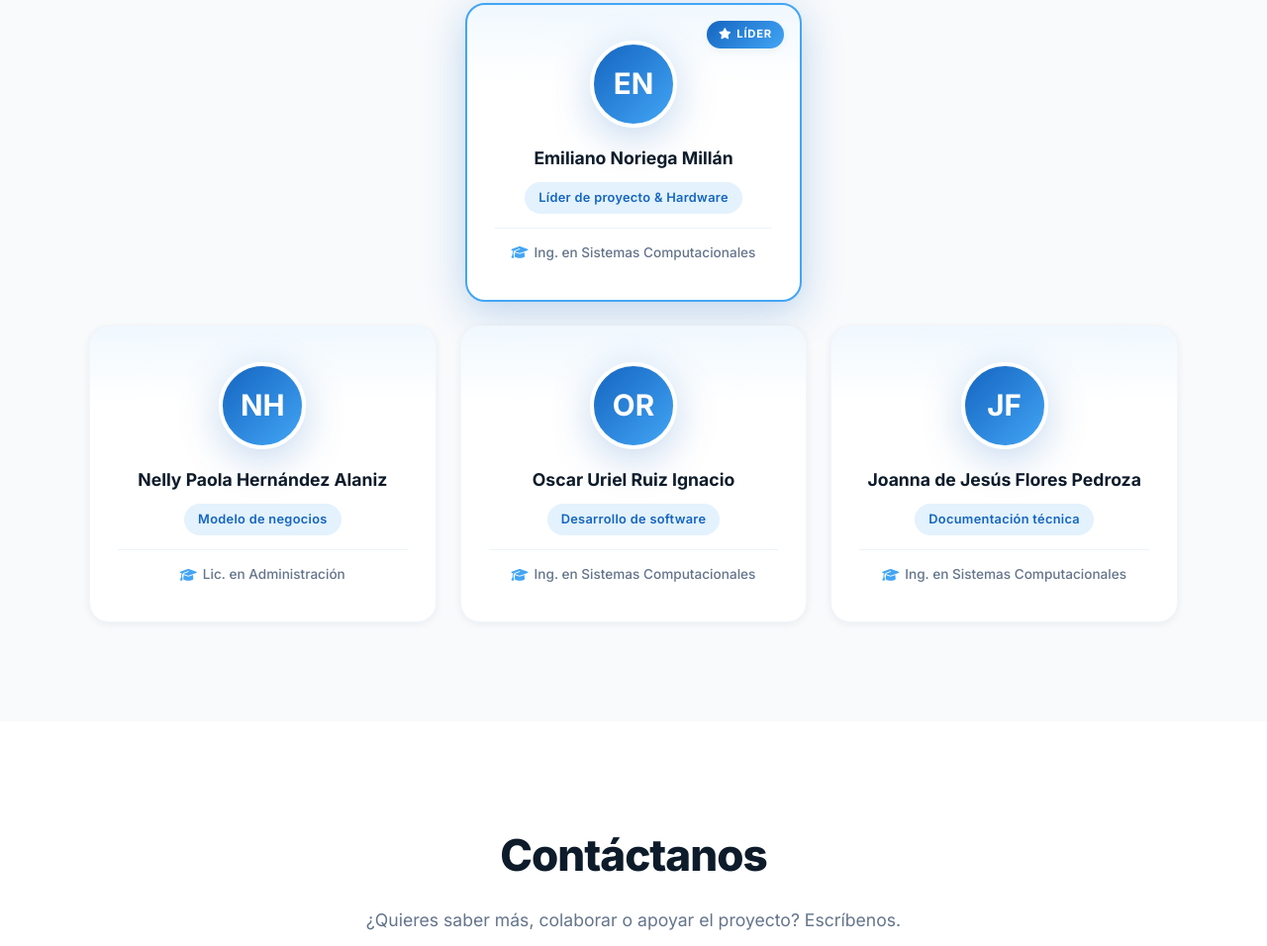
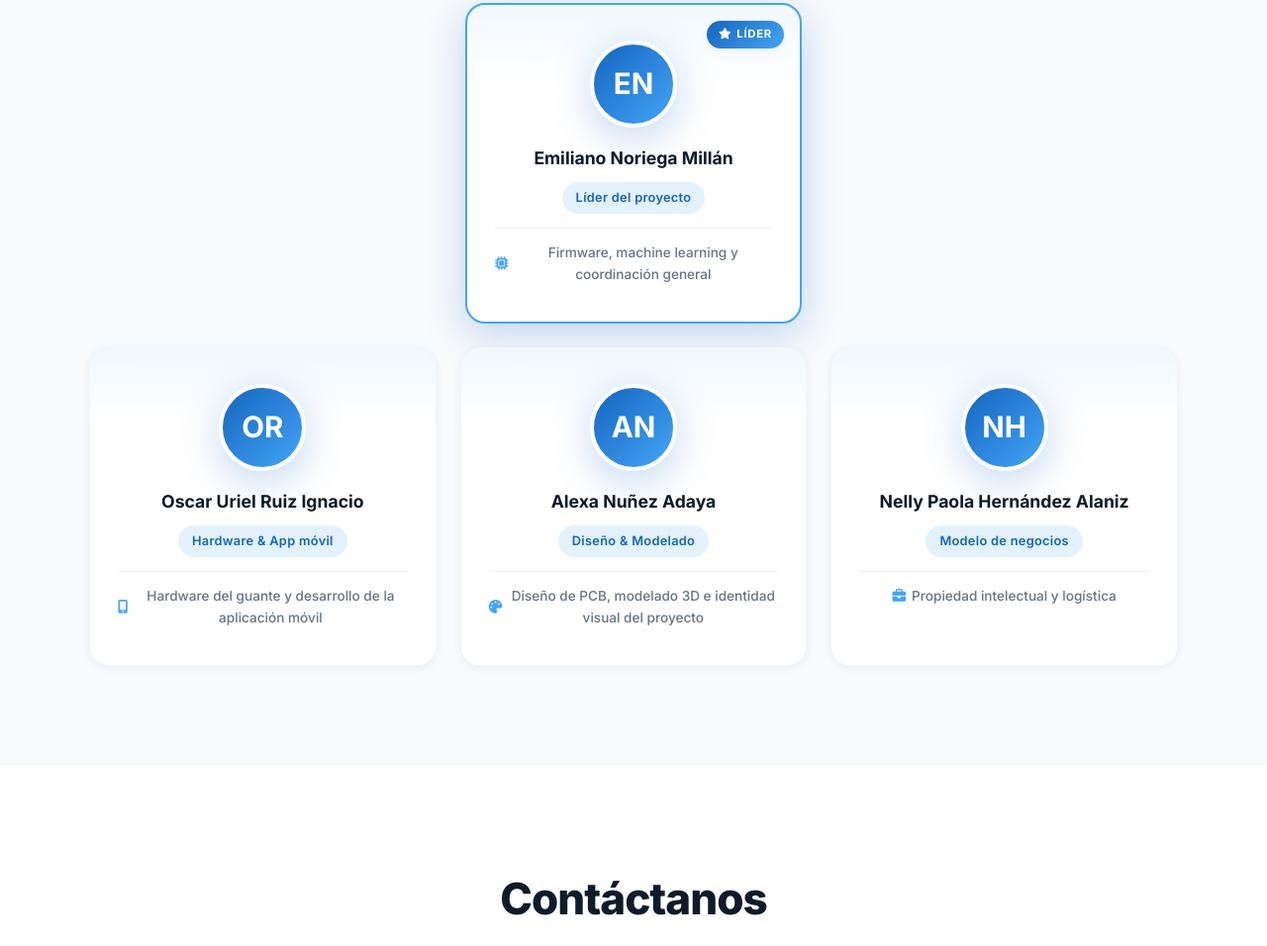
Before and after one commit to maivoxmx/maivox, a plain HTML site: page index.html in a window 1280 px wide. Shown: the part 4680-5636 px from the top of the page at 99% size. Drawn offline with Linux system fonts and the light colour scheme.

Commit message:
Add files via upload

```diff
--- a/index.html
+++ b/index.html
@@ -1335,29 +1335,29 @@
                     <div class="team-leader-badge"><i class="fas fa-star"></i> Líder</div>
                     <div class="team-avatar">EN</div>
                     <div class="team-name">Emiliano Noriega Millán</div>
-                    <div class="team-role">Líder de proyecto & Hardware</div>
-                    <div class="team-degree"><i class="fas fa-graduation-cap"></i> Ing. en Sistemas Computacionales</div>
+                    <div class="team-role">Líder del proyecto</div>
+                    <div class="team-degree"><i class="fas fa-microchip"></i> Firmware, machine learning y coordinación general</div>
                 </div>
             </div>
 
             <div class="team-grid">
                 <div class="team-card fade-in">
+                    <div class="team-avatar">OR</div>
+                    <div class="team-name">Oscar Uriel Ruiz Ignacio</div>
+                    <div class="team-role">Hardware & App móvil</div>
+                    <div class="team-degree"><i class="fas fa-mobile-screen-button"></i> Hardware del guante y desarrollo de la aplicación móvil</div>
+                </div>
+                <div class="team-card fade-in">
+                    <div class="team-avatar">AN</div>
+                    <div class="team-name">Alexa Nuñez Adaya</div>
+                    <div class="team-role">Diseño & Modelado</div>
+                    <div class="team-degree"><i class="fas fa-palette"></i> Diseño de PCB, modelado 3D e identidad visual del proyecto</div>
+                </div>
+                <div class="team-card fade-in">
                     <div class="team-avatar">NH</div>
                     <div class="team-name">Nelly Paola Hernández Alaniz</div>
                     <div class="team-role">Modelo de negocios</div>
-                    <div class="team-degree"><i class="fas fa-graduation-cap"></i> Lic. en Administración</div>
-                </div>
-                <div class="team-card fade-in">
-                    <div class="team-avatar">OR</div>
-                    <div class="team-name">Oscar Uriel Ruiz Ignacio</div>
-                    <div class="team-role">Desarrollo de software</div>
-                    <div class="team-degree"><i class="fas fa-graduation-cap"></i> Ing. en Sistemas Computacionales</div>
-                </div>
-                <div class="team-card fade-in">
-                    <div class="team-avatar">JF</div>
-                    <div class="team-name">Joanna de Jesús Flores Pedroza</div>
-                    <div class="team-role">Documentación técnica</div>
-                    <div class="team-degree"><i class="fas fa-graduation-cap"></i> Ing. en Sistemas Computacionales</div>
+                    <div class="team-degree"><i class="fas fa-briefcase"></i> Propiedad intelectual y logística</div>
                 </div>
             </div>
         </div>
```
